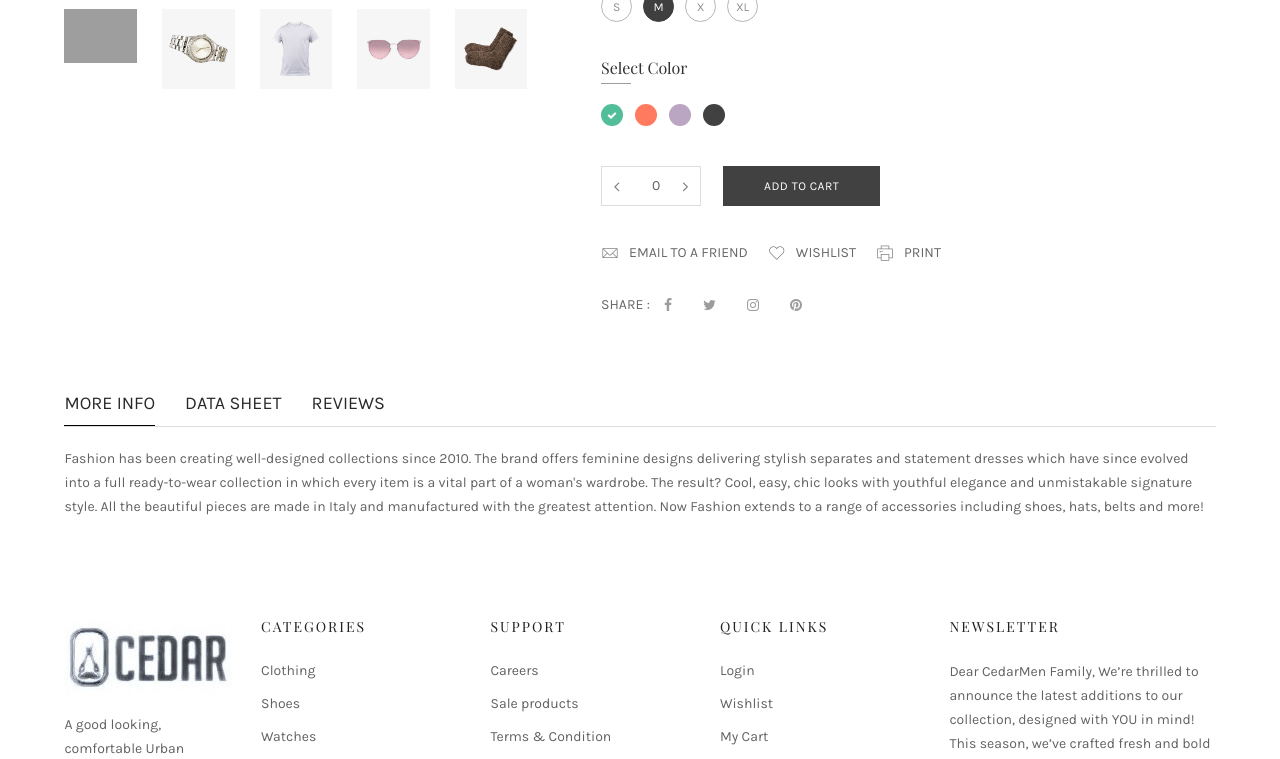
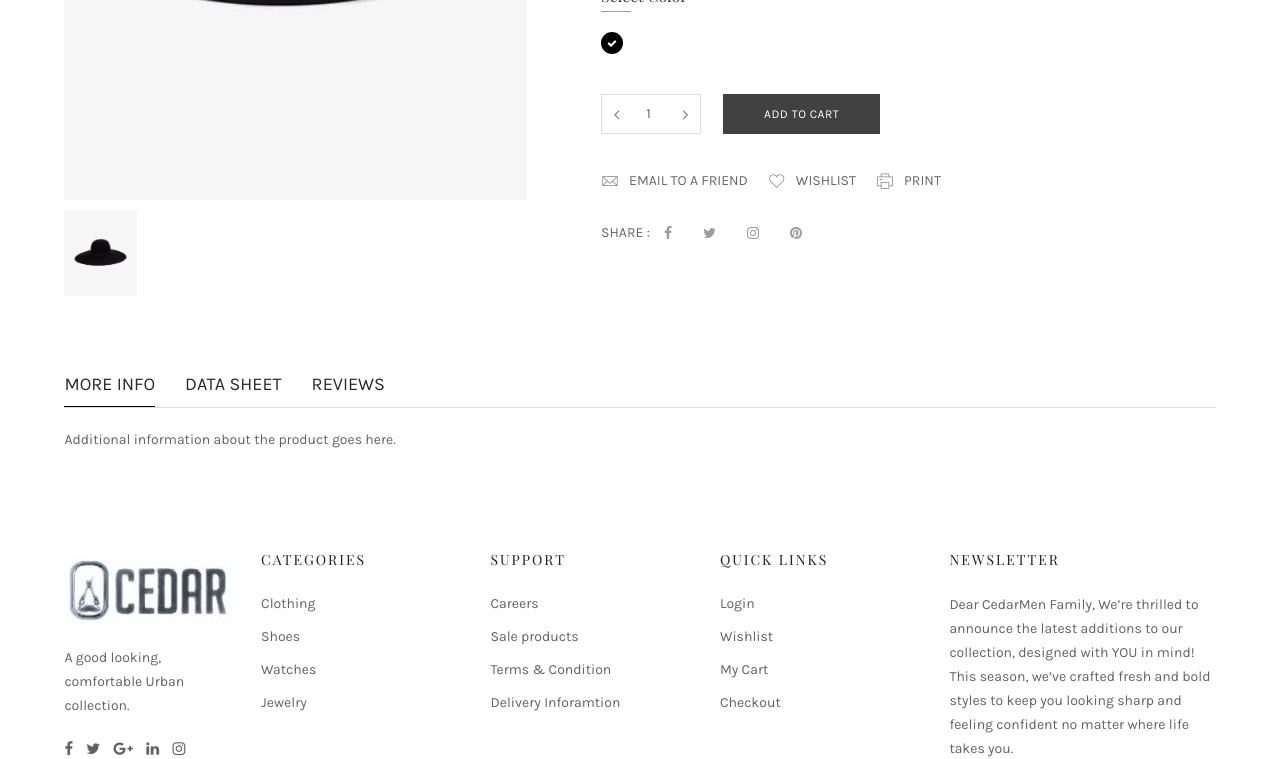
Before and after one commit to haleemakintayo/Cedar-Men, a Django app: page /product/hat/ in a window 1280 px wide. Shown: the part 807-1566 px from the top of the page. Run offline with Django 5.2, Linux system fonts and the light colour scheme; data comes from the database, SQL or seed files in the repository; both versions use the stored data as it was after the commit; some libraries are stand-ins or nearby versions; grey boxes are pictures that could not be loaded.

Commit message:
finished product details

```diff
--- a/templates/product-details.html
+++ b/templates/product-details.html
@@ -8,13 +8,14 @@
                         <h2 class="page-title">product details</h2>
                         <ul>
                             <li><a href="{% url 'home' %}">home</a></li>
-                            <li class="active">product details</li>
+                            <li class="active">{{ product.name }}</li>
                         </ul>
                     </div>
                 </div>
             </div>
             <!-- breadcrumb end -->
             <!-- page section start -->
+            {% load static %}
 <div class="page-section section ptb-100">
     <div class="container-fluid">
         <div class="row mb-40">
@@ -22,41 +23,37 @@
             <div class="col-xl-5 col-md-6 col-12 mb-40">
                 <!-- Tab panes -->
                 <div class="tab-content product-details-large mb-10">
+                    <!-- Here we display the main product image -->
                     <div class="pro-large-img tab-pane active" id="pro-large-img-1">
-                                    <img src="{% static 'assets/img/product/10.jpg' %}" alt="" />
+                        <img src="{{ product.image.url }}" alt="{{ product.name }}" />
                     </div>
-                                <div class="pro-large-img tab-pane" id="pro-large-img-2">
-                                    <img src="{% static 'assets/img/product/11.jpg' %}" alt="" />
-                                </div>
-                                <div class="pro-large-img tab-pane" id="pro-large-img-3">
-                                    <img src="{% static 'assets/img/product/12.jpg' %}" alt="" />
-                                </div>
-                                <div class="pro-large-img tab-pane" id="pro-large-img-4">
-                                    <img src="{% static 'assets/img/product/13.jpg' %}" alt="" />
-                                </div>
-                                <div class="pro-large-img tab-pane" id="pro-large-img-5">
-                                    <img src="{% static 'assets/img/product/14.jpg' %}" alt="" />
-                                </div>
+
                 </div>
                 <!-- QuickView Product Thumbnail Slider -->
                 <div class="pro-thumb-img-slider nav">
-                                <div><a href="#pro-large-img-1" data-bs-toggle="tab"><img src="{% static 'assets/img/product/10.jpg' %}" alt="" /></a></div>
-                                <div><a href="#pro-large-img-2" data-bs-toggle="tab"><img src="{% static 'assets/img/product/11.jpg' %}" alt="" /></a></div>
-                                <div><a href="#pro-large-img-3" data-bs-toggle="tab"><img src="{% static 'assets/img/product/12.jpg' %}" alt="" /></a></div>
-                                <div><a href="#pro-large-img-4" data-bs-toggle="tab"><img src="{% static 'assets/img/product/13.jpg' %}" alt="" /></a></div>
-                                <div><a href="#pro-large-img-5" data-bs-toggle="tab"><img src="{% static 'assets/img/product/14.jpg' %}" alt="" /></a></div>
+                    <div>
+                        <a href="#pro-large-img-1" data-bs-toggle="tab">
+                            <img src="{{ product.image.url }}" alt="{{ product.name }}" />
+                        </a>
+                    </div>
+                    {# Additional thumbnails  #}
                 </div>
             </div>
             <!-- QuickView Product Details -->
             <div class="col-xl-7 col-md-6 col-12 mb-40">
                 <div class="product-details section">
                     <!-- Title -->
-                                <h1 class="title">Folwer Vase</h1>
-                                <!-- Price Ratting -->
+                    <h1 class="title">{{ product.name }}</h1>
+                    <!-- Price & Rating -->
                     <div class="price-ratting section">
                         <!-- Price -->
-                                    <span class="price float-left"><span class="new">€ 120.00</span></span>
-                                    <!-- Ratting -->
+                        <span class="price float-left">
+                            <span class="new">€ {{ product.price }}</span>
+                        </span>
+                        {% if product.old_price %}
+                            <span class="old-price float-left ml-2">€ {{ product.old_price }}</span>
+                        {% endif %}
+                        <!-- Rating (this is hard-coded; you can replace it with dynamic values if available) -->
                         <span class="ratting float-right">
                             <i class="fa fa-star active"></i>
                             <i class="fa fa-star active"></i>
@@ -69,38 +66,54 @@
                     <!-- Short Description -->
                     <div class="short-desc section">
                         <h5 class="pd-sub-title">Quick Overview</h5>
-                                    <p>There are many variations of passages of Lorem Ipsum avaable, b majority have suffered alteration in some form, by injected humour, or randomised words which don't look even slightly believable. make an ami jani nab majority have suffered alteration in some form, variations of passages Lorem Ipsum avaable, b majority </p>
+                        <p>
+                            {% if product.description %}
+                                {{ product.description }}
+                            {% else %}
+                                Lorem ipsum dolor sit amet consectetur adipisicing elit. Eius, perspiciatis dol
+                            {% endif %}
+                        </p>
                     </div>
                     <!-- Product Size -->
                     <div class="product-size section">
                         <h5 class="pd-sub-title">Select Size</h5>
-                                    <button>s</button>
-                                    <button class="active">m</button>
-                                    <button>x</button>
-                                    <button>xl</button>
+                        {% if product.sizes.all %}
+                            {% for size in product.sizes.all %}
+                                <button {% if forloop.first %}class="active"{% endif %}>
+                                    {{ size.label }}
+                                </button>
+                            {% endfor %}
+                        {% else %}
+                            <p>No sizes available.</p>
+                        {% endif %}
                     </div>
                     <!-- Product Color -->
                     <div class="color-list section">
                         <h5 class="pd-sub-title">Select Color</h5>
-                                    <button class="active" style="background-color: #51bd99;"><i class="fa fa-check"></i></button>
-                                    <button style="background-color: #ff7a5f;"><i class="fa fa-check"></i></button>
-                                    <button style="background-color: #baa6c2;"><i class="fa fa-check"></i></button>
-                                    <button style="background-color: #414141;"><i class="fa fa-check"></i></button>
+                        {% if product.colors.all %}
+                            {% for color in product.colors.all %}
+                                <button style="background-color: {{ color.hex_code }};" {% if forloop.first %}class="active"{% endif %}>
+                                    <i class="fa fa-check"></i>
+                                </button>
+                            {% endfor %}
+                        {% else %}
+                            <p>No colors available.</p>
+                        {% endif %}
                     </div>
-                                <!-- Quantity Cart -->
+                    <!-- Quantity & Cart -->
                     <div class="quantity-cart section">
                         <div class="product-quantity2">
-                                        <input type="text" value="0">
+                            <input type="number" value="1" min="1">
                         </div>
                         <button class="add-to-cart">add to cart</button>
                     </div>
-                                <!-- Usefull Link -->
+                    <!-- Useful Links -->
                     <ul class="usefull-link section">
                         <li><a href="#"><i class="pe-7s-mail"></i> Email to a Friend</a></li>
                         <li><a href="#"><i class="pe-7s-like"></i> Wishlist</a></li>
-                                    <li><a href="#"><i class="pe-7s-print"></i> print</a></li>
+                        <li><a href="#"><i class="pe-7s-print"></i> Print</a></li>
                     </ul>
-                                <!-- Share -->
+                    <!-- Share Icons -->
                     <div class="share-icons section">
                         <span>share :</span>
                         <a href="#"><i class="fa fa-facebook"></i></a>
@@ -123,22 +136,28 @@
             <!-- Tab panes -->
             <div class="tab-content col-12">
                 <div class="pro-info-tab tab-pane active" id="more-info">
-                                <p>Fashion has been creating well-designed collections since 2010. The brand offers feminine designs delivering stylish separates and statement dresses which have since evolved into a full ready-to-wear collection in which every item is a vital part of a woman's wardrobe. The result? Cool, easy, chic looks with youthful elegance and unmistakable signature style. All the beautiful pieces are made in Italy and manufactured with the greatest attention. Now Fashion extends to a range of accessories including shoes, hats, belts and more!</p>
+                    <p>
+                        {% if product.more_info %}
+                            {{ product.more_info }}
+                        {% else %}
+                            Additional information about the product goes here.
+                        {% endif %}
+                    </p>
                 </div>
                 <div class="pro-info-tab tab-pane" id="data-sheet">
                     <table class="table-data-sheet">
                         <tbody>
                             <tr class="odd">
                                 <td>Compositions</td>
-                                            <td>Cotton</td>
+                                <td>{{ product.composition|default:"Cotton" }}</td>
                             </tr>
                             <tr class="even">
                                 <td>Styles</td>
-                                            <td>Casual</td>
+                                <td>{{ product.style|default:"Casual" }}</td>
                             </tr>
                             <tr class="odd">
                                 <td>Properties</td>
-                                            <td>Short Sleeve</td>
+                                <td>{{ product.properties|default:"Short Sleeve" }}</td>
                             </tr>
                         </tbody>
                     </table>
@@ -151,4 +170,30 @@
     </div>
 </div>
 <!-- page section end -->
+<script>
+    document.addEventListener('DOMContentLoaded', function() {
+        // Handle color selection
+        const colorButtons = document.querySelectorAll('.color-list button');
+        colorButtons.forEach(function(button) {
+            button.addEventListener('click', function() {
+                // Remove 'active' class from all color buttons
+                colorButtons.forEach(btn => btn.classList.remove('active'));
+                // Add 'active' class to the clicked button
+                this.classList.add('active');
+            });
+        });
+
+        // Handle size selection
+        const sizeButtons = document.querySelectorAll('.product-size button');
+        sizeButtons.forEach(function(button) {
+            button.addEventListener('click', function() {
+                // Remove 'active' class from all size buttons
+                sizeButtons.forEach(btn => btn.classList.remove('active'));
+                // Add 'active' class to the clicked button
+                this.classList.add('active');
+            });
+        });
+    });
+    </script>
+
 {% endblock %}
```
Also changed, not shown: ecommerce/models.py (+17 -2 lines), db.sqlite3, ecommerce/migrations/0010_product_composition_product_description_and_more.py (added). Lines whose indentation alone changed are shown as unchanged.
